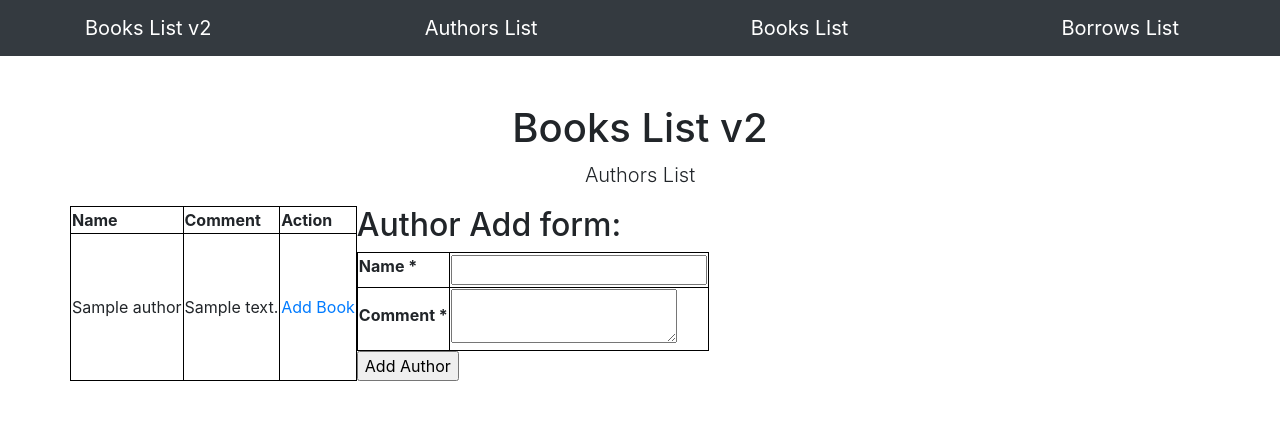
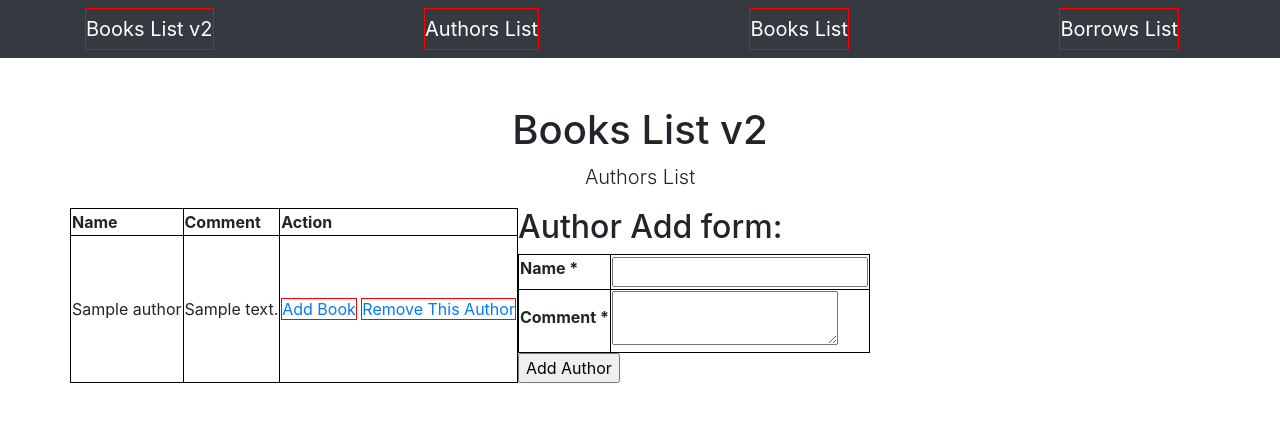
Before and after one commit to PedroPLCode/books_list_v2.py, a Flask app: page /authors in a window 1280 px wide. Shown: the top 422 px of the page. Run offline with Flask 3, Linux system fonts and the light colour scheme; tables that the repository leaves empty hold one stand-in row (values such as "Sample post").

Commit message:
Add remove_book and remove_author

```diff
--- a/app/routes.py
+++ b/app/routes.py
@@ -50,6 +50,17 @@ def authors_view():
     return render_template("authors.html", authors=authors, form=form, error=error)
 
 
+@app.route('/removebook/<int:author_id>', methods=["GET"])
+def remove_author(author_id):
+    authors = Author.query.all()
+    for author in authors:
+        if author.id  == int(author_id):
+            db.session.delete(author)
+            db.session.commit()
+            break
+    return redirect(url_for("authors_view"))
+
+
 @app.route('/books', methods=["GET"])
 def books_view():
     error = ""
@@ -72,6 +83,17 @@ def add_book_view(author_id):
         return render_template("books.html", books=books, form=form, error=error)
 
     return render_template("add_book.html", form=form, error=error, author_id=author_id)
+
+
+@app.route('/removebook/<int:book_id>', methods=["GET"])
+def remove_book(book_id):
+    books = Book.query.all()
+    for book in books:
+        if book.id  == int(book_id):
+            db.session.delete(book)
+            db.session.commit()
+            break
+    return redirect(url_for("books_view"))
 
 
 @app.route('/borrows', methods=["GET"])
@@ -102,11 +124,10 @@ def manage_borrow_view(book_id):
 
 
 @app.route('/removeborrow/<int:borrow_id>', methods=["GET"])
-def remove(borrow_id):
+def remove_borrow(borrow_id):
     borrows = Borrow.query.all()
     for borrow in borrows:
-        print(borrow.id, int(borrow_id))
-        if int(borrow.id)  == int(borrow_id):
+        if borrow.id == int(borrow_id):
             db.session.delete(borrow)
             db.session.commit()
             break
--- a/app/templates/authors.html
+++ b/app/templates/authors.html
@@ -18,7 +18,9 @@
         <tr>
             <td>{{ author.name }}</a></td>
             <td>{{ author.comment }}</td>
-            <td><a href="/addbook/{{ loop.index }}">Add Book</a></td>
+            <td><a href="/addbook/{{ loop.index }}">Add Book</a>
+                <a href="/removeauthor/{{ author.id }}">Remove This Author</a>
+            </td>
         </tr>
         {% endfor %}
     </table>
--- a/app/templates/base.html
+++ b/app/templates/base.html
@@ -8,6 +8,7 @@
         <title>Bare - Start Bootstrap Template</title>
         <style>
             table, th, tr, td {border: 1px solid black;}
+            a {border: 1px solid red;}
         </style>
         <!-- Core theme CSS (includes Bootstrap)-->
         <!-- Bootstrap core CSS -->
--- a/app/templates/books.html
+++ b/app/templates/books.html
@@ -21,7 +21,9 @@
             <td>{{ book.author.name }}</td>
             <td>{{ book.date }}</td>
             <td>{{ book.comment }}</td>
-            <td><a href="/addborrow/{{ loop.index }}">Borrow This Book</a></td>
+            <td><a href="/addborrow/{{ loop.index }}">Borrow This Book</a>
+                <a href="/removebook/{{ book.id }}">Remove This Borrow</a>
+            </td>
         </tr>
         {% endfor %}
     </table>
```
